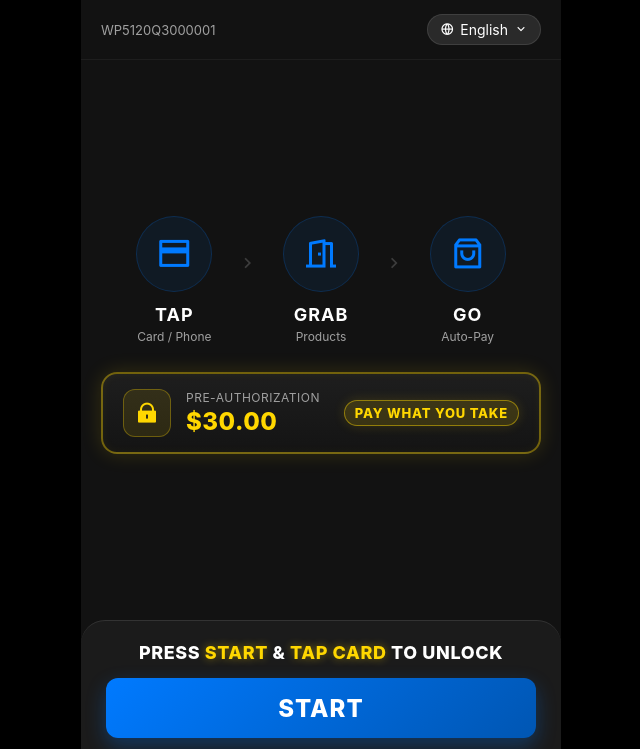
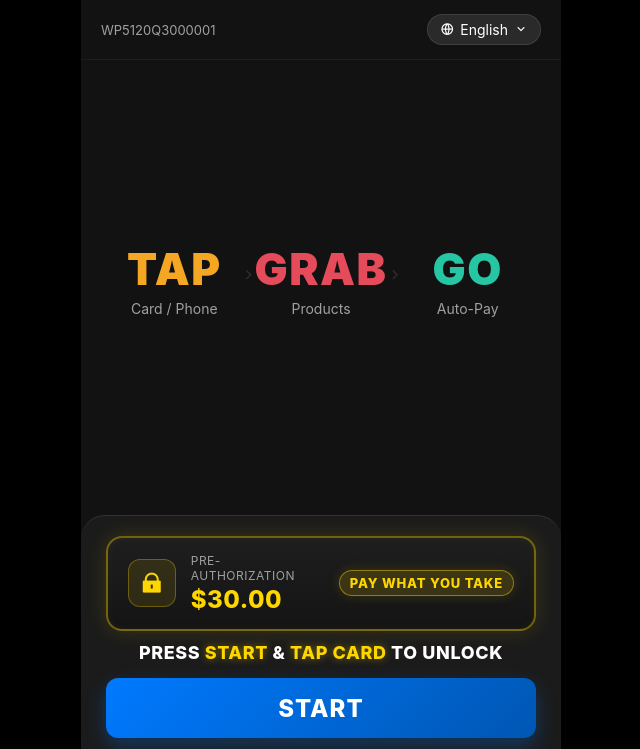
Before and after one commit to xtfllbl/OPC, a plain HTML site: page opc_grab_and_go.html in a window 1280 px wide. Shown: the top 749 px of the page, without its empty margins (319-959 px from the left). Drawn offline with nearby package versions, Linux system fonts and the light colour scheme.

Commit message:
modified:   opc_grab_and_go.html

```diff
--- a/opc_grab_and_go.html
+++ b/opc_grab_and_go.html
@@ -16,6 +16,9 @@
             --text-sub: #A0A0A0;
             --accent-warning: #FFD700; /* 金色 */
             --accent-glow: rgba(255, 215, 0, 0.15);
+            --tap-color: #F5A623;
+            --grab-color: #E64B5B;
+            --go-color: #26C6A4;
         }
 
         * {
@@ -129,34 +132,33 @@
             font-family: 'remixicon';
             position: absolute;
             right: -10px;
-            top: 28%;
+            top: 40%;
+            transform: translateY(-50%);
             color: var(--text-sub);
-            font-size: 20px;
-            opacity: 0.3;
+            font-size: 18px;
+            opacity: 0.18;
         }
 
-        .icon-circle {
-            width: 76px;
-            height: 76px;
-            background: rgba(0, 122, 255, 0.08);
-            border-radius: 50%;
-            display: flex;
-            justify-content: center;
-            align-items: center;
-            margin-bottom: 12px;
-            border: 1px solid rgba(0, 122, 255, 0.2);
-        }
-        .icon-circle i { font-size: 36px; color: var(--primary-color); }
-
         .step-text h3 {
-            font-size: 18px;
-            font-weight: 700;
-            margin-bottom: 4px;
+            font-size: 44px;
+            font-weight: 900;
+            margin-bottom: 8px;
             color: var(--text-main);
             text-transform: uppercase;
-            letter-spacing: 1px;
+            letter-spacing: 1.5px;
+            line-height: 1.02;
         }
-        .step-text p { font-size: 12px; color: var(--text-sub); }
+        .step-text p { font-size: 14px; color: var(--text-sub); }
+
+        .step-item--tap .step-text h3 {
+            color: var(--tap-color);
+        }
+        .step-item--grab .step-text h3 {
+            color: var(--grab-color);
+        }
+        .step-item--go .step-text h3 {
+            color: var(--go-color);
+        }
 
         /* 连接箭头 (Visual Flow) */
         .flow-arrow {
@@ -189,7 +191,7 @@
             width: 100%;
             padding: 15px 20px;
             border-radius: 16px;
-            margin-top: 18px;
+            margin: 0 0 14px 0;
 
             /* 关键修改：金色边框和辉光 */
             border: 2px solid rgba(255, 215, 0, 0.4);
@@ -362,9 +364,7 @@
             .process-section { padding: 5px 15px; justify-content: flex-start; }
 
             .step-container { margin-top: 5px; margin-bottom: 5px; }
-            .icon-circle { width: 48px; height: 48px; margin-bottom: 4px; }
-            .icon-circle i { font-size: 22px; }
-            .step-text h3 { font-size: 14px; }
+            .step-text h3 { font-size: 26px; }
             .step-text p { display: none; }
             .step-item:not(:last-child)::after { display: none; } /* 空间太小，隐藏步骤间箭头 */
 
@@ -375,8 +375,7 @@
                 padding: 10px 15px;
                 gap: 10px;
                 border-width: 1px;
-                margin-top: 10px;
-                margin-bottom: 5px;
+                margin: 0 0 8px 0;
             }
             .lock-circle { width: 36px; height: 36px; }
             .lock-icon { font-size: 18px; }
@@ -418,20 +417,20 @@
         <div class="process-section">
 
             <div class="step-container">
-                <div class="step-item">
-                    <div class="icon-circle"><i class="ri-bank-card-2-line"></i></div>
+                <div class="step-item step-item--tap">
                     <div class="step-text"><h3>TAP</h3><p>Card / Phone</p></div>
                 </div>
-                <div class="step-item">
-                    <div class="icon-circle"><i class="ri-door-open-line"></i></div>
+                <div class="step-item step-item--grab">
                     <div class="step-text"><h3>GRAB</h3><p>Products</p></div>
                 </div>
-                <div class="step-item">
-                    <div class="icon-circle"><i class="ri-shopping-bag-3-line"></i></div>
+                <div class="step-item step-item--go">
                     <div class="step-text"><h3>GO</h3><p>Auto-Pay</p></div>
                 </div>
             </div>
 
+        </div>
+
+        <div class="action-section">
             <div class="auth-card">
                 <div class="auth-left">
                     <div class="lock-circle">
@@ -446,10 +445,6 @@
                     <span class="auth-badge">Pay What You Take</span>
                 </div>
             </div>
-
-        </div>
-
-        <div class="action-section">
             <p class="helper-text">Press <span class="helper-text__strong">START</span> &amp; <span class="helper-text__strong">Tap Card</span> to unlock</p>
             <button class="start-btn">START</button>
             <div class="payment-methods">
```
